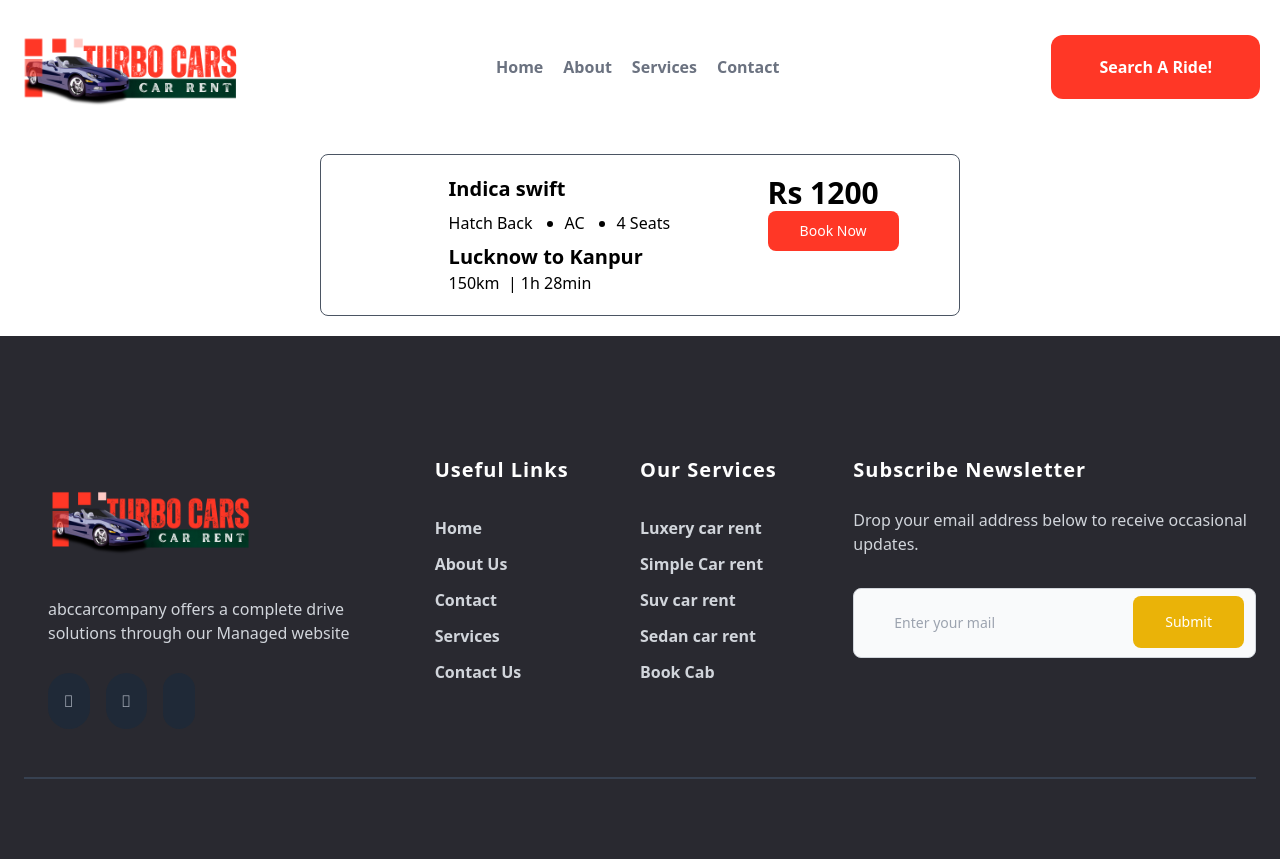
After one commit to akcode7/bookingsite, a PHP site: page /booking.html in a window 1280 px wide. The commit adds this page. Run offline with PHP 8.4, Linux system fonts and the light colour scheme.

Commit message:
booking page added

```diff
--- /dev/null
+++ b/booking.html
@@ -0,0 +1,177 @@
+<!DOCTYPE html>
+<html lang="en">
+<head>
+    <meta charset="UTF-8">
+    <meta name="viewport" content="width=device-width, initial-scale=1.0">
+
+    <title>Hero Section with Image Slide</title>
+    <link rel="stylesheet" href="https://cdnjs.cloudflare.com/ajax/libs/font-awesome/4.7.0/css/font-awesome.min.css">
+    <link href="src/output.css" rel="stylesheet">
+</head>
+<body>
+
+    <!-- header starts php -->
+<header class="text-gray-500 body-font hidden lg:block">
+    <div class="container mx-auto flex flex-wrap flex-col md:flex-row items-center">
+      <a href="index.php" class="flex title-font font-medium items-center text-gray-900 mb-4 ml-5 md:mb-0 align-middle">
+        <img src="icon/logo.png"  class="w-56 z-10" alt="" srcset="">
+      </a>
+      <nav class="md:ml-auto md:mr-auto flex flex-wrap items-center text-base justify-center z-10">
+        <a href="index.php" class="mr-5 font-bold">Home</a>
+        <a href="about.php" class="mr-5 font-bold">About</a>
+        <a href="services.php" href="services.html" class="mr-5 font-bold">Services</a>
+        <a href="contact.php" class="mr-5 font-bold">Contact</a>
+      </nav>
+      <button class="mr-5 inline-flex items-center text-white font-bold bg-[#FF3726] border-0 py-5 px-12 focus:outline-none hover:bg-gray-700 rounded-xl text-base md:mt-0 z-10">Search A Ride!</button>
+    </div>
+  </header>
+  <!-- mobile header -->
+<div class="lg:hidden">
+
+<!-- header menu btm starts -->
+<div class="grid grid-cols-2">
+<div>
+  <a href="index.php">
+    <img src="icon/logo.png"  class="w-56 " alt="" srcset="">
+  </a>
+</div>
+<div>
+  <i class="absolute right-10 top-10 fa fa-bars text-2xl mobile-menu-button z-10"></i>
+</div>
+</div>
+<!-- header menu btn ends-->
+<div class="container  right-0 top-0 z-10 bg-black h-screen hidden mobile-menu w-10/12" style="position:fixed; overflow-y: scroll;">
+<div class="flex pl-10 mb-20">
+  <img src="assets/images/LinQ_whitetxt.png" class="w-7/12 mt-5" alt="">
+  <i class="fa fa-times text-white mt-10 right-10 absolute text-xl hover:text-red-500 mobile-menu-close-btn"></i>
+</div>
+<div class="mb-10 w-11/12 pl-6">
+  <nav class="text-white w-11/12 ">
+      <ul class="divide-y divide-gray-600">
+          <a href="index.php"><li class="py-3 hover:text-yellow-300 text-lg font-semibold"> Home</li></a>
+          <a href="about.php"><li class="py-3 hover:text-yellow-300 text-lg font-semibold">About</li></a>
+          <a href="services.php"><li class="py-3 hover:text-yellow-300 text-lg font-semibold">Services</li></a>
+          <a href="contact.php"> <li class="py-3 hover:text-yellow-300 text-lg font-semibold">Contact</li></a>
+      </ul>
+    </nav>
+</div>
+<div class="pl-6">
+  <ul>
+  <h1 class="text-yellow-300 font-bold mb-6">Contact Us</h1>
+  <li class="text-white font-semibold"><i class="fa-solid fa-location-pin text-[#015A60] mb-4 mr-2"></i></i>Location</li>
+  <li class="text-white font-semibold"><i class="fa-solid fa-phone text-[#015A60] mb-4 mr-2"></i></i>+1 1234567</li>
+  <li class="text-white font-semibold"><i class="fa-solid fa-envelope text-[#015A60] mb-4 mr-2"></i></i>support@admin.com</li>
+ </ul>
+ <button class="inline-flex items-center text-white font-bold bg-[#FF3726] border-0 py-3 px-12 focus:outline-none hover:bg-gray-700 rounded-xl text-base mt-4 md:mt-0">Let’s Talk 👋
+
+ </button>
+</div>
+
+</div>
+
+
+
+</div>
+<!-- mobile header ends -->
+<!-- header ends -->
+
+<!-- booking detail card 1 starts -->
+
+<section class="mx-auto my-5">
+
+<section class="mx-auto w-1/2 grid grid-cols-10 bg-white border border-gray-600 rounded-lg py-5">
+    <div class="col-span-2">
+        <img src="" alt="">
+    </div>
+
+    <div class="col-span-5">
+      <h1 class="text-xl font-bold">
+        Indica swift
+      </h1>
+
+      <ul class="list-disc flex gap-8 pt-2">
+        <li class="list-none">Hatch Back</li>
+        <li>AC</li>
+        <li>4 Seats</li>
+      </ul>
+
+      <h1 class="text-xl font-bold pt-2">
+       Lucknow to Kanpur
+      </h1>
+      <span>150km</span><span> &nbsp;| </span><span>1h 28min </span>
+
+    </div>
+
+    <div class=" col-span-3">
+      <h1 class="font-bold text-3xl">Rs 1200</h1>
+      <button type="submit" class="text-white bg-[#FF3726] font-medium rounded-lg text-sm px-8 py-2.5 text-center  ">Book Now</button>
+    </div>
+
+</section>
+
+</section>
+
+<!-- booking detail card 1 ends -->
+
+
+<!-- <=======footer starts======>
+    <========================> -->
+
+    <footer class="mx-auto">
+        <section class="bg-[#292930] pt-24 pb-20">
+        <div class="container mx-auto px-6">
+            <div class="grid grid-cols-1 md:grid-cols-6">
+            <div class="p-0 md:p-6 md:col-span-2">
+                <img src="icon/logo.png" alt="Logo" class="w-52">
+                <p class="text-gray-300 font-medium pt-4">abccarcompany offers a complete drive solutions through our Managed website</p>
+                <div class="flex gap-4 pt-7 pb-6">
+                <i class="fa-brands fa-instagram text-gray-400 p-4 bg-gray-800 rounded-full hover:bg-teal-500 hover:text-white transition duration-700 ease-linear"></i>
+                <i class="fa-brands fa-facebook-f text-gray-400 p-4 bg-gray-800 rounded-full hover:bg-teal-500 hover:text-white transition duration-700 ease-linear"></i>
+                <i class="fa-brands fa-linkedin-in text-gray-400 p-4 bg-gray-800 rounded-full hover:bg-teal-500 hover:text-white transition duration-700 ease-linear"></i>
+                </div>
+            </div>
+            <div class="md:col-span-1">
+                <h3 class="text-start text-xl font-semibold text-white tracking-wider pt-6">Useful Links</h3>
+                <ul class="pt-8 text-gray-300 font-semibold">
+                <li class="pb-3 hover:text-yellow-300"><a href="#">Home</a></li>
+                <li class="pb-3 hover:text-yellow-300"><a href="#">About Us</a></li>
+                <li class="pb-3 hover:text-yellow-300"><a href="#">Contact</a></li>
+                <li class="pb-3 hover:text-yellow-300"><a href="#">Services</a></li>
+                <li class="pb-3 hover:text-yellow-300"><a href="#">Contact Us</a></li>
+                </ul>
+            </div>
+            <div class="md:col-span-1 pr-0 md:pr-2">
+                <h3 class="text-start text-xl font-semibold text-white tracking-wider pt-6">Our Services</h3>
+                <ul class="pt-8 text-gray-300 font-semibold">
+                <li class="pb-3 hover:text-yellow-300"><a href="#">Luxery car rent</a></li>
+                <li class="pb-3 hover:text-yellow-300"><a href="#">Simple Car rent</a></li>
+                <li class="pb-3 hover:text-yellow-300"><a href="#">Suv car rent</a></li>
+                <li class="pb-3 hover:text-yellow-300"><a href="#">Sedan car rent</a></li>
+                <li class="pb-3 hover:text-yellow-300"><a href="#">Book Cab</a></li>
+                </ul>
+            </div>
+            <div class="md:col-span-2 pl-0 md:pl-2">
+                <h3 class="text-start text-xl font-semibold text-white tracking-wider pt-6">Subscribe Newsletter</h3>
+                <p class="text-gray-300 font-medium pt-6">Drop your email address below to receive occasional updates.</p>
+                <form>
+                <div class="relative pt-8">
+                    <input type="search" id="default-search" class="block w-full p-6 pl-10 text-sm text-gray-900 border border-gray-300 rounded-lg bg-gray-50 focus:ring-teal-500 focus:text-teal-400" placeholder="Enter your mail" required>
+                    <button type="submit" class="text-white absolute right-3 bottom-2.5 bg-yellow-500 hover:bg-teal-500 focus:ring-4 focus:outline-none focus:ring-blue-300 font-medium rounded-lg text-sm px-8 py-4 transition duration-700">Submit</button>
+                </div>
+                </form>
+            </div>
+            </div>
+            <hr class="border border-gray-700">
+
+        </div>
+        </section>
+    </footer>
+
+    <!-- ====footer ends====>
+    ======================= -->
+    <script src="assets/js/main.js"></script>
+
+        <script src="https://code.jquery.com/jquery-3.6.0.min.js"></script>
+    <script src="script.js"></script>
+</body>
+</html>
--- a/index.html
+++ b/index.html
@@ -484,7 +484,7 @@
     <div class="container mx-auto px-6">
         <div class="grid grid-cols-1 md:grid-cols-6">
         <div class="p-0 md:p-6 md:col-span-2">
-            <img src="assets/images/logo-transparent.png" alt="Logo" class="w-52">
+            <img src="icon/logo.png" alt="Logo" class="w-52">
             <p class="text-gray-300 font-medium pt-4">abccarcompany offers a complete drive solutions through our Managed website</p>
             <div class="flex gap-4 pt-7 pb-6">
             <i class="fa-brands fa-instagram text-gray-400 p-4 bg-gray-800 rounded-full hover:bg-teal-500 hover:text-white transition duration-700 ease-linear"></i>
--- a/src/output.css
+++ b/src/output.css
@@ -626,9 +626,24 @@ video {
   grid-column: span 1 / span 1;
 }
 
-.mx-5 {
-  margin-left: 1.25rem;
-  margin-right: 1.25rem;
+.col-span-2 {
+  grid-column: span 2 / span 2;
+}
+
+.col-span-3 {
+  grid-column: span 3 / span 3;
+}
+
+.col-span-4 {
+  grid-column: span 4 / span 4;
+}
+
+.col-span-5 {
+  grid-column: span 5 / span 5;
+}
+
+.col-span-6 {
+  grid-column: span 6 / span 6;
 }
 
 .mx-auto {
@@ -656,6 +671,11 @@ video {
   margin-bottom: 1.5rem;
 }
 
+.my-5 {
+  margin-top: 1.25rem;
+  margin-bottom: 1.25rem;
+}
+
 .mb-10 {
   margin-bottom: 2.5rem;
 }
@@ -688,6 +708,10 @@ video {
   margin-inline-end: 0.5rem;
 }
 
+.ml-5 {
+  margin-left: 1.25rem;
+}
+
 .mr-2 {
   margin-right: 0.5rem;
 }
@@ -716,10 +740,6 @@ video {
   margin-top: 0.5rem;
 }
 
-.ml-5 {
-  margin-left: 1.25rem;
-}
-
 .block {
   display: block;
 }
@@ -832,6 +872,14 @@ video {
   list-style-position: inside;
 }
 
+.list-disc {
+  list-style-type: disc;
+}
+
+.list-none {
+  list-style-type: none;
+}
+
 .grid-cols-1 {
   grid-template-columns: repeat(1, minmax(0, 1fr));
 }
@@ -848,6 +896,22 @@ video {
   grid-template-columns: repeat(4, minmax(0, 1fr));
 }
 
+.grid-cols-6 {
+  grid-template-columns: repeat(6, minmax(0, 1fr));
+}
+
+.grid-cols-8 {
+  grid-template-columns: repeat(8, minmax(0, 1fr));
+}
+
+.grid-cols-9 {
+  grid-template-columns: repeat(9, minmax(0, 1fr));
+}
+
+.grid-cols-10 {
+  grid-template-columns: repeat(10, minmax(0, 1fr));
+}
+
 .flex-col {
   flex-direction: column;
 }
@@ -956,16 +1028,16 @@ video {
   border-color: rgb(55 65 81 / var(--tw-border-opacity));
 }
 
+.border-gray-600 {
+  --tw-border-opacity: 1;
+  border-color: rgb(75 85 99 / var(--tw-border-opacity));
+}
+
 .bg-\[\#292930\] {
   --tw-bg-opacity: 1;
   background-color: rgb(41 41 48 / var(--tw-bg-opacity));
 }
 
-.bg-\[\#5E17EB\] {
-  --tw-bg-opacity: 1;
-  background-color: rgb(94 23 235 / var(--tw-bg-opacity));
-}
-
 .bg-\[\#FF3726\] {
   --tw-bg-opacity: 1;
   background-color: rgb(255 55 38 / var(--tw-bg-opacity));
@@ -1219,12 +1280,12 @@ video {
   padding-top: 2rem;
 }
 
-.pt-5 {
-  padding-top: 1.25rem;
-}
-
-.pr-5 {
-  padding-right: 1.25rem;
+.pt-2 {
+  padding-top: 0.5rem;
+}
+
+.pr-3 {
+  padding-right: 0.75rem;
 }
 
 .text-left {
--- a/tailwind.config.js
+++ b/tailwind.config.js
@@ -1,6 +1,6 @@
 /** @type {import('tailwindcss').Config} */
 module.exports = {
-  content: ["index.html", "script.js", ],
+  content: ["index.html", "booking.html" ,"script.js", ],
   theme: {
     extend: {},
   },
```
Also changed, not shown: other parts of src/output.css (+72 -76 lines).
